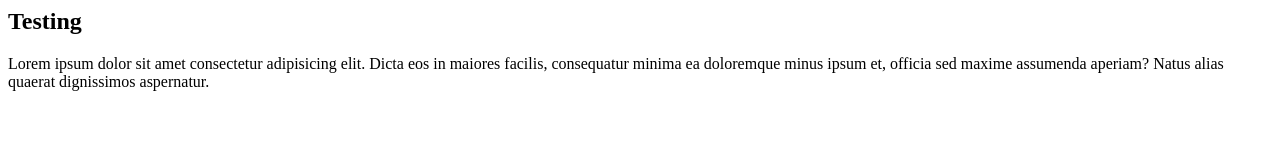
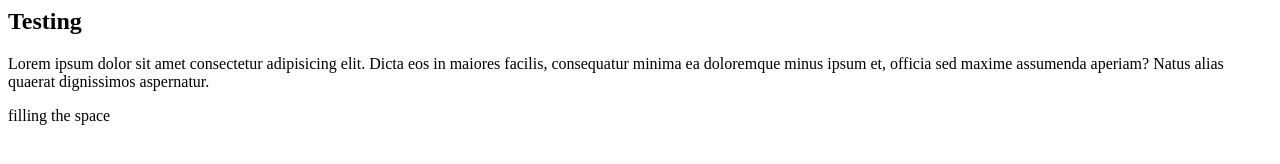
Before and after one commit to Jennifyre/Jennifyre.github.io, a plain HTML site: page index.html in a window 1280 px wide. Drawn offline with Linux system fonts and the light colour scheme.

Commit message:
Update index.html

```diff
--- a/index.html
+++ b/index.html
@@ -8,5 +8,6 @@
 <body>
     <h2>Testing</h2>
     <p>Lorem ipsum dolor sit amet consectetur adipisicing elit. Dicta eos in maiores facilis, consequatur minima ea doloremque minus ipsum et, officia sed maxime assumenda aperiam? Natus alias quaerat dignissimos aspernatur.</p>
+    <p>filling the space<p>
 </body>
 </html>
```
